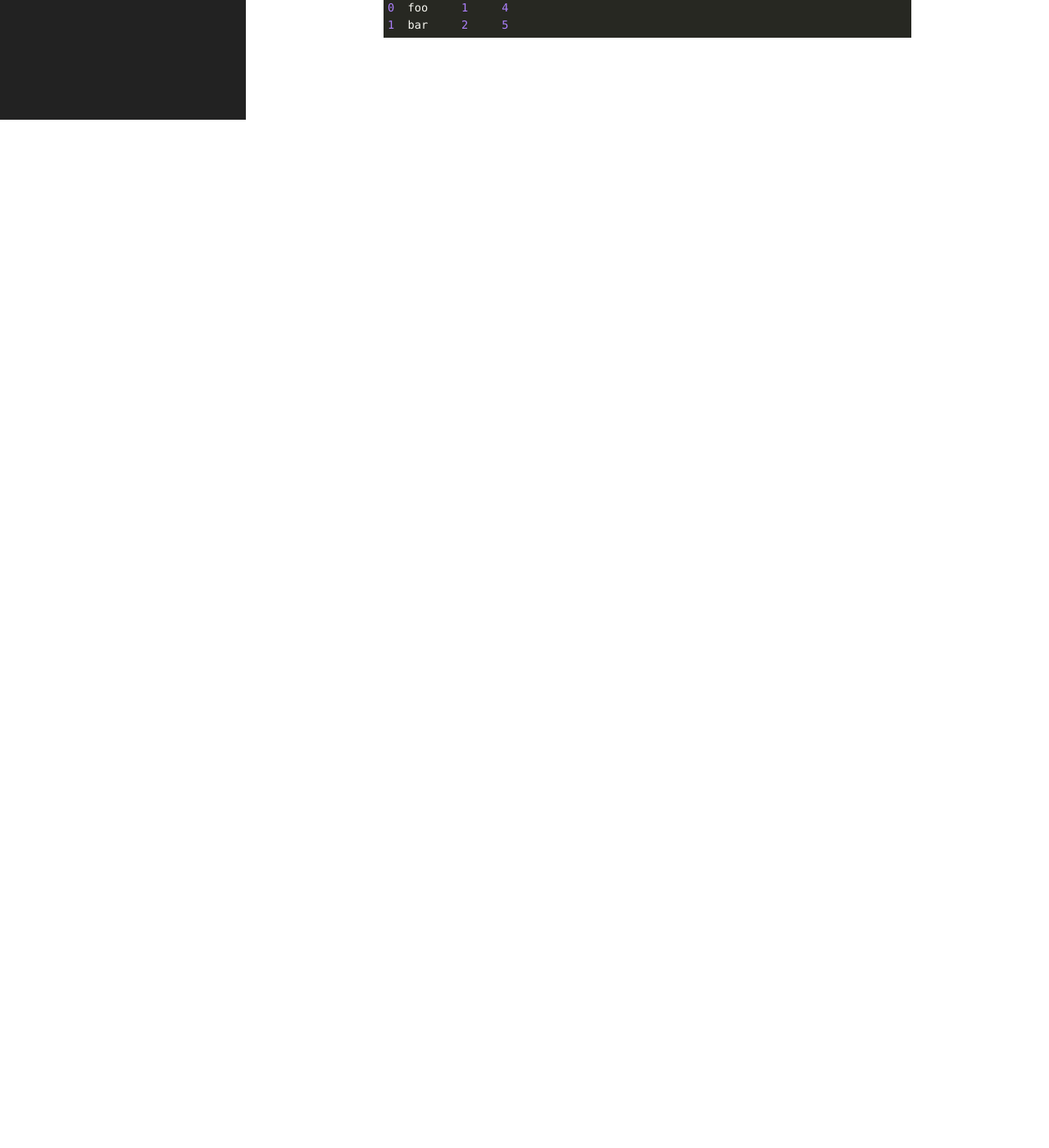
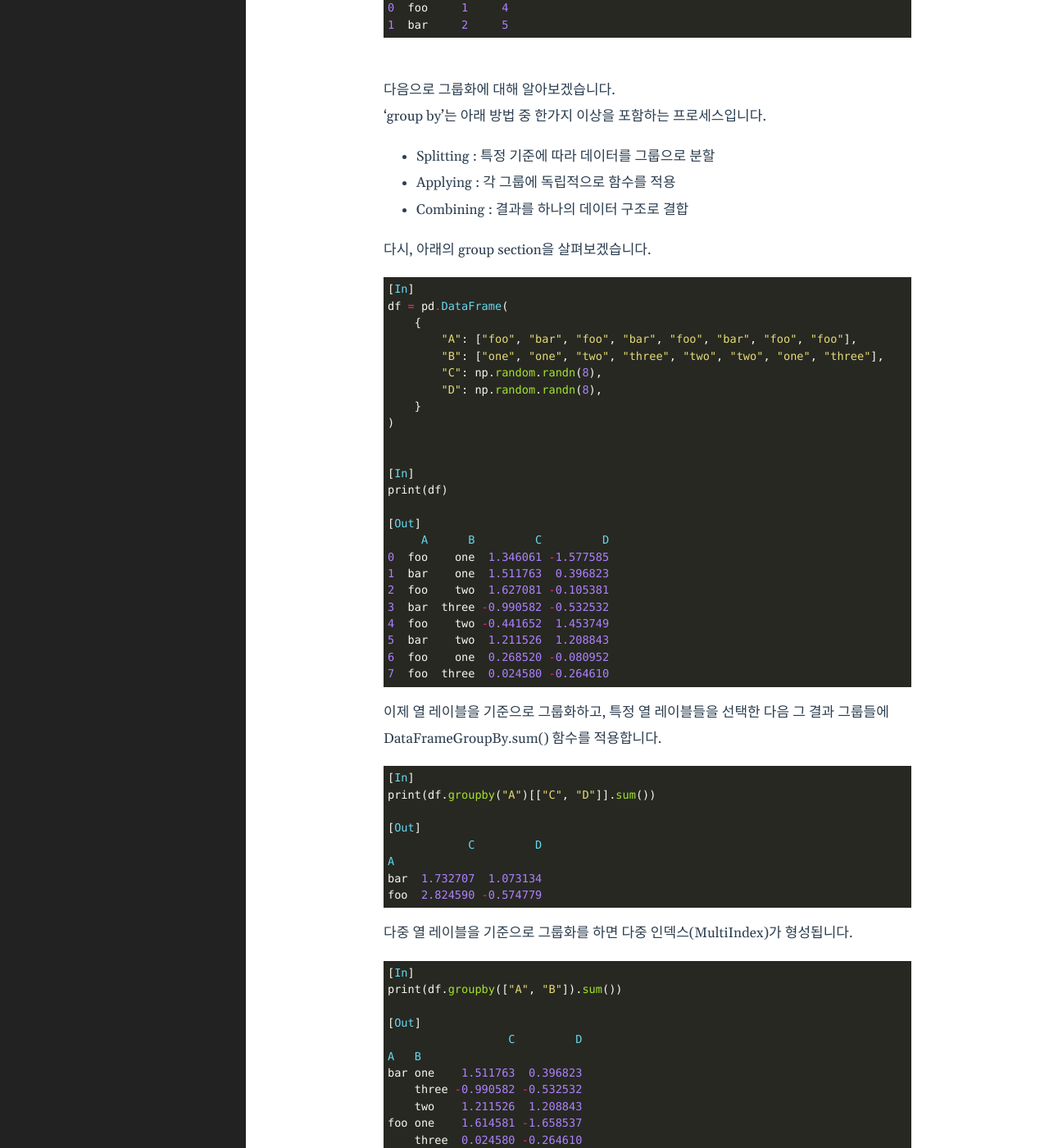
Before and after one commit to RealSWoo/RealSWoo.github.io, a Jekyll site: the page built from _posts/2025-12-06-Pandas_Basic4.md, in a window 1280 px wide and 1400 px high, scrolled down 2704 px. Shown: the whole window at 82% size. Built offline with Jekyll 4.4.1, drawn with Linux system fonts in a browser that asks for light colours; before the commit the page ends 2850 px from its top, so only the background shows below that; some of the changed text lies outside the part shown.

````diff
--- a/_posts/2025-12-06-Pandas_Basic4.md
+++ b/_posts/2025-12-06-Pandas_Basic4.md
@@ -131,3 +131,188 @@ print(pd.merge(left, right, on="key"))
 0  foo     1     4
 1  bar     2     5
 ```
+
+&nbsp;
+
+다음으로 그룹화에 대해 알아보겠습니다.
+
+'group by'는 아래 방법 중 한가지 이상을 포함하는 프로세스입니다.
+
+* Splitting : 특정 기준에 따라 데이터를 그룹으로 분할
+* Applying : 각 그룹에 독립적으로 함수를 적용
+* Combining : 결과를 하나의 데이터 구조로 결합
+
+다시, 아래의 group section을 살펴보겠습니다.
+
+```ruby
+[In]
+df = pd.DataFrame(
+    {
+        "A": ["foo", "bar", "foo", "bar", "foo", "bar", "foo", "foo"],
+        "B": ["one", "one", "two", "three", "two", "two", "one", "three"],
+        "C": np.random.randn(8),
+        "D": np.random.randn(8),
+    }
+)
+
+
+[In]
+print(df)
+
+[Out]
+     A      B         C         D
+0  foo    one  1.346061 -1.577585
+1  bar    one  1.511763  0.396823
+2  foo    two  1.627081 -0.105381
+3  bar  three -0.990582 -0.532532
+4  foo    two -0.441652  1.453749
+5  bar    two  1.211526  1.208843
+6  foo    one  0.268520 -0.080952
+7  foo  three  0.024580 -0.264610
+```
+
+이제 열 레이블을 기준으로 그룹화하고, 특정 열 레이블들을 선택한 다음 그 결과 그룹들에 DataFrameGroupBy.sum() 함수를 적용합니다.
+
+```ruby
+[In]
+print(df.groupby("A")[["C", "D"]].sum())
+
+[Out]
+            C         D
+A
+bar  1.732707  1.073134
+foo  2.824590 -0.574779
+```
+
+다중 열 레이블을 기준으로 그룹화를 하면 다중 인덱스(MultiIndex)가 형성됩니다.
+
+```ruby
+[In]
+print(df.groupby(["A", "B"]).sum())
+
+[Out]
+                  C         D
+A   B
+bar one    1.511763  0.396823
+    three -0.990582 -0.532532
+    two    1.211526  1.208843
+foo one    1.614581 -1.658537
+    three  0.024580 -0.264610
+    two    1.185429  1.348368
+```
+
+&nbsp;
+
+다음으로 재구조화(Reshaping)를 알아보겠습니다.
+
+재구조화는 두 가지로 볼 수 있습니다.
+
+첫번째 스택(Stack), 두번째 피봇 테이블(Pivot Table)입니다.
+
+&nbsp;
+
+Stack에 관한 코드는 Pandas의 다중 인덱스를 가진 DataFrame에서 데이터를 긴 형태(Long Form)로 쌓는 stack()과 다시 펼치는 unstack() 과정을 한번에 설명드리려고 합니다.
+
+먼저 DataFrame을 생성합니다.
+
+```ruby
+[In]
+arrays = [
+   ["bar", "bar", "baz", "baz", "foo", "foo", "qux", "qux"],
+   ["one", "two", "one", "two", "one", "two", "one", "two"],
+]
+
+
+[In]
+index = pd.MultiIndex.from_arrays(arrays, names=["first", "second"])
+
+[In]
+df = pd.DataFrame(np.random.randn(8, 2), index=index, columns=["A", "B"])
+
+[In]
+df2 = df[:4]
+
+[In]
+print(df2)
+
+[Out]
+                     A         B
+first second
+bar   one    -0.727965 -0.589346
+      two     0.339969 -0.693205
+baz   one    -0.339355  0.593616
+      two     0.884345  1.591431
+```
+
+다음으로 stack() 메서드를 통하여 DataFrame의 열 레이블에 있는 하나의 레벨을 stack합니다.
+
+```ruby
+[In]
+stacked = df2.stack(future_stack=True)
+
+[In]
+print(stacked)
+
+[Out]
+first  second
+bar    one     A   -0.727965
+               B   -0.589346
+       two     A    0.339969
+               B   -0.693205
+baz    one     A   -0.339355
+               B    0.593616
+       two     A    0.884345
+               B    1.591431
+dtype: float64
+```
+
+stack한 DataFrame을 unstack하는 것입니다.
+
+기본적으로 unstack은 가장 마지막 레벨을 stack 해제 합니다.
+
+```ruby
+[In]
+print(stacked.unstack())
+
+[Out]
+                     A         B
+first second
+bar   one    -0.727965 -0.589346
+      two     0.339969 -0.693205
+baz   one    -0.339355  0.593616
+      two     0.884345  1.591431
+
+[In]
+print(stacked.unstack(1))
+
+[Out]
+second        one       two
+first
+bar   A -0.727965  0.339969
+      B -0.589346 -0.693205
+baz   A -0.339355  0.884345
+      B  0.593616  1.591431
+
+[In]
+print(stacked.unstack(0))
+
+[Out]
+first          bar       baz
+second
+one    A -0.727965 -0.339355
+       B -0.589346  0.593616
+two    A  0.339969  0.884345
+       B -0.693205  1.591431
+```
+
+&nbsp;
+
+&nbsp;
+
+여기까지 Pandas의 병합, 그룹화, 재구조화에 대하여 알아보았습니다.
+
+&nbsp;
+
+&nbsp;
+
+감사합니다.
````
Also changed, not shown: other parts of _posts/2025-12-06-Pandas_Basic4.md (+1 -1 lines), _posts/2025-11-21-Pandas_Basic.md (+1 -1 lines), _posts/2025-11-28-Pandas_Basic2.md (+1 -2 lines), _posts/2025-12-05-Pandas_Basic3.md (+1 -1 lines), _posts/2025-12-09-Pandas_Basic5.md (added, +249 -0 lines), public/img/screenshot-251211.png (added).
